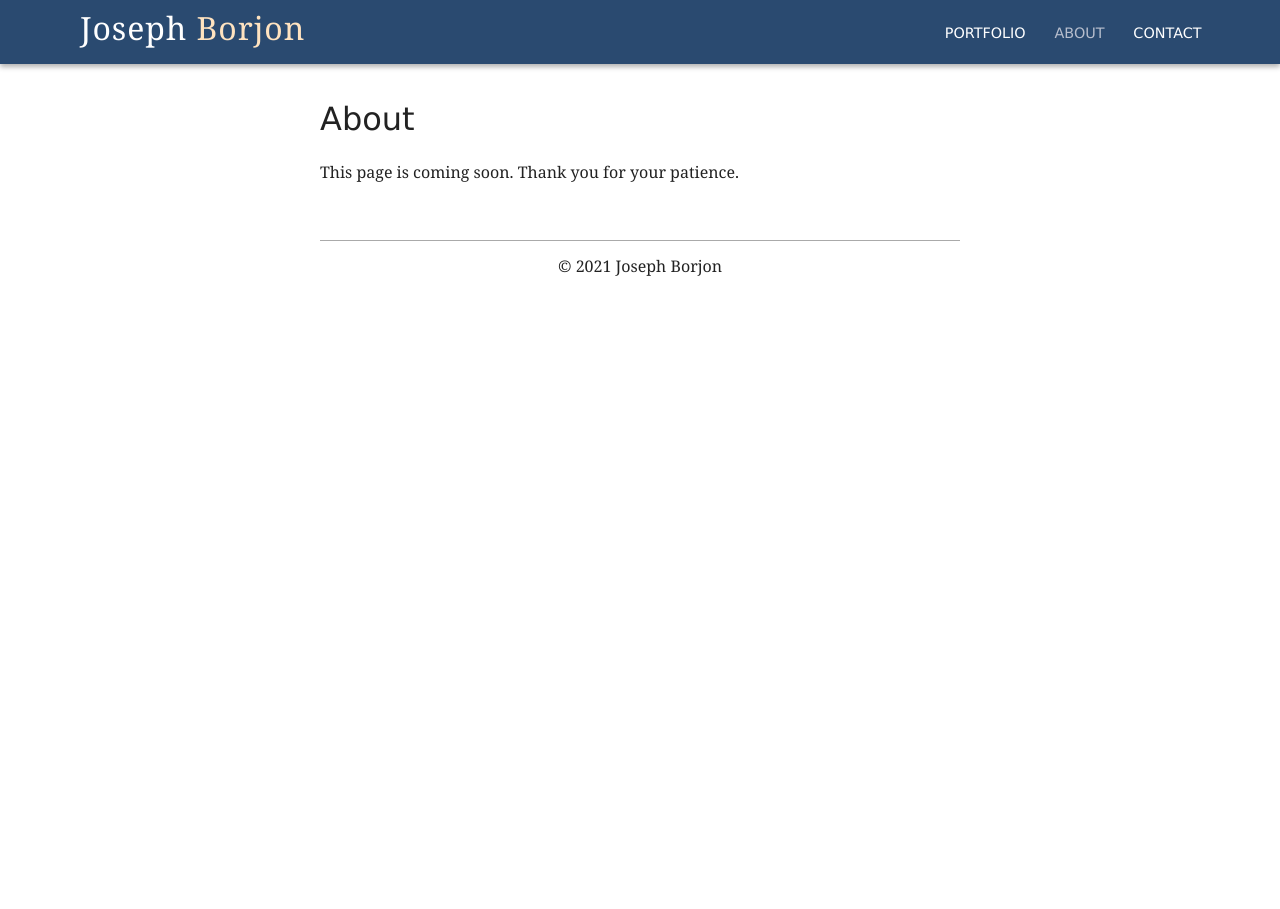
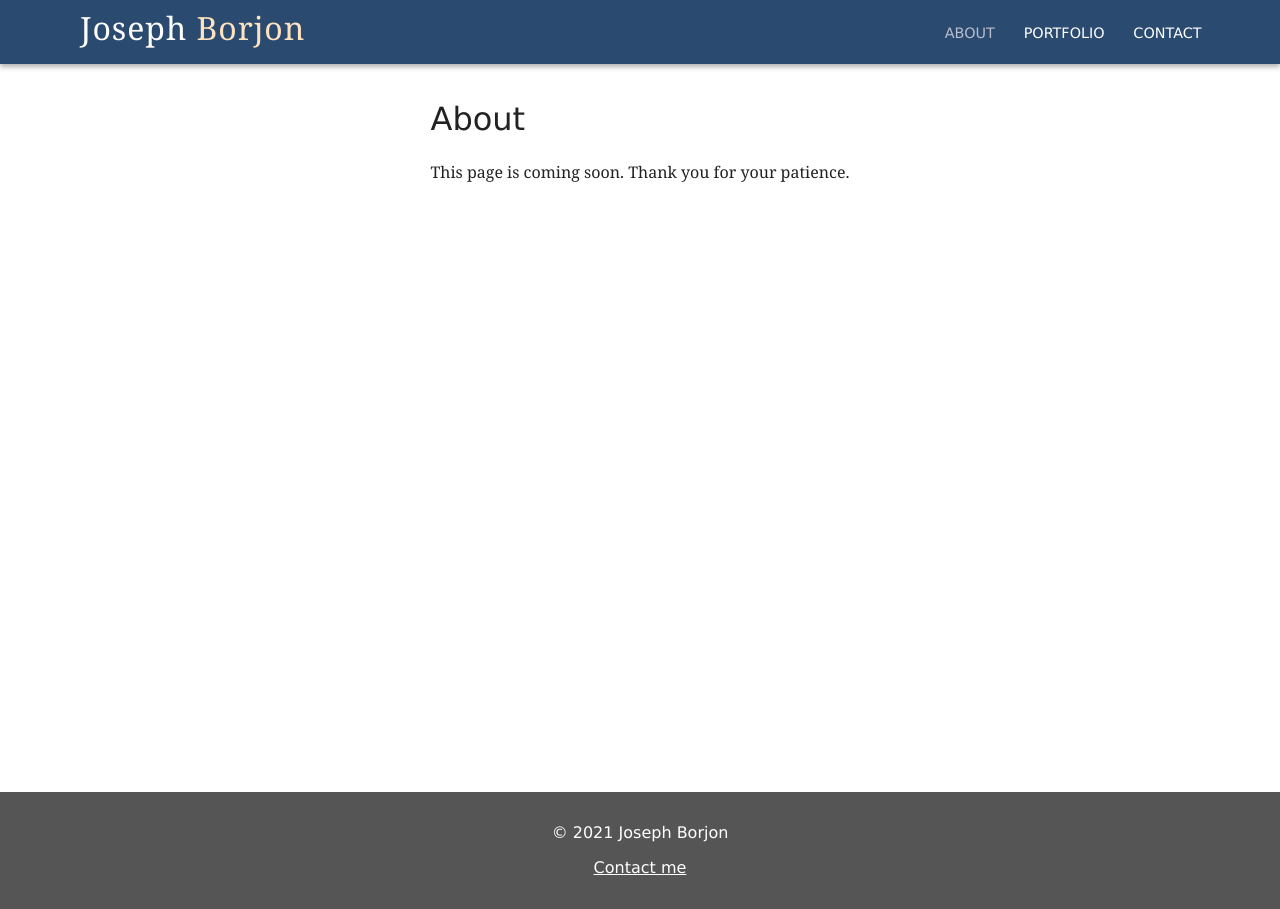
Before and after one commit to jborjon/jborjon.github.io, a Jekyll site: the page built from about.html, in a window 1280 px wide. Built offline with Jekyll 4.4.1, drawn with Linux system fonts in a browser that asks for light colours; some web fonts are replaced.

Commit message:
Add proper page footer

```diff
--- a/_layouts/default.html
+++ b/_layouts/default.html
@@ -63,6 +63,7 @@
     </style>
     <link rel="stylesheet" href="/style/base.css">
 
+    <script defer src="/scripts/copy-year.min.js"></script>
     {%- if page.id == "contact" %}
     <script defer src="/scripts/decode.min.js"></script>
     <script defer src="https://kwes.io/v2/kwes-script.js"></script>
@@ -74,8 +75,8 @@
       <nav class="pure-menu pure-menu-horizontal main-nav-menu">
         <h1 class="site-heading-title"><a class="pure-menu-heading site-heading-link" href="/">Joseph <span class="last-name">Borjon</span></a></h1>
         <ul class="pure-menu-list">
+          <li class="pure-menu-item {%- if page.id == 'about' %} pure-menu-selected {%- endif %}"><a href="/about" class="pure-menu-link nav-menu-link">About</a></li>
           <li class="pure-menu-item {%- if page.id == 'portfolio' %} pure-menu-selected {%- endif %}"><a href="/portfolio/" class="pure-menu-link nav-menu-link">Portfolio</a></li>
-          <li class="pure-menu-item {%- if page.id == 'about' %} pure-menu-selected {%- endif %}"><a href="/about" class="pure-menu-link nav-menu-link">About</a></li>
           <li class="pure-menu-item {%- if page.id == 'contact' %} pure-menu-selected {%- endif %}"><a href="/contact" class="pure-menu-link nav-menu-link">Contact</a></li>
         </ul>
       </nav>
@@ -86,8 +87,8 @@
     </main>
 
     <footer class="page-footer">
-      <hr>
-      <p>© 2021 Joseph Borjon</p>
-    </footer>
+      <p>© <span id="copyright-year"></span> Joseph Borjon</p>
+      <p><a href="/contact">Contact me</a></p>
+      </footer>
   </body>
 </html>
--- /dev/null
+++ b/scripts/copy-year.js
@@ -0,0 +1,5 @@
+(function () {
+  "use strict";
+
+	document.getElementById("copyright-year").innerHTML = new Date().getFullYear();
+}());
--- a/style/base.css
+++ b/style/base.css
@@ -27,6 +27,7 @@
   --color-focus-outline: #333 ;
   --color-ui-notice: #70152a;
   --color-text-input: #666666;
+  --color-footer: #555;
   --color-hr: #aaa;
   --content-width: 42em;
   --ui-font-family: Verdana, Tahoma, Helvetica, Arial, sans-serif;
@@ -45,6 +46,9 @@
   -webkit-font-smoothing: antialiased;
   -moz-osx-font-smoothing: grayscale;
   text-rendering: optimizeLegibility;
+  min-height: 101vh;
+  display: grid;
+  grid-template-rows: auto 1fr auto;
 }
 
 h1,
@@ -122,8 +126,7 @@
   color: var(--color-link-hover-selected) !important;
 }
 
-main,
-.page-footer {
+main {
   margin: 0 auto;
   padding: 1em;
   max-width: var(--content-width);
@@ -192,8 +195,30 @@
   outline: var(--color-focus-outline) solid 2px;
 }
 
+.page-footer {
+  width: 100%;
+  margin-top: 3em;
+  padding: 1em;
+  background-color: var(--color-footer);
+  font-family: var(--ui-font-family);
+}
+
 .page-footer > p {
+  color: var(--color-light-text);
   text-align: center;
+}
+
+.page-footer a,
+.page-footer a:visited {
+  color: var(--color-light-text);
+}
+
+.page-footer a:hover {
+  text-decoration-line: none;
+}
+
+.page-footer a:active {
+  color: var(--color-brand-secondary);
 }
 
 @media screen and (min-width: 48em) {
```
Also changed, not shown: portfolio/top-ai-trends.md (+0 -2 lines), scripts/copy-year.min.js (added).
